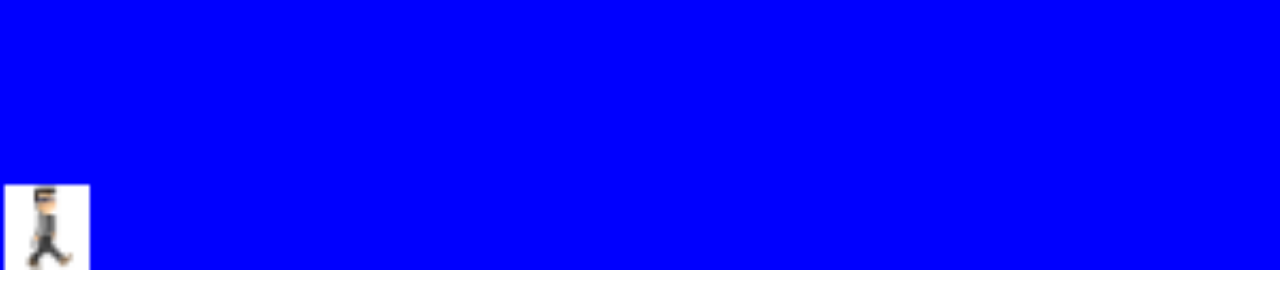
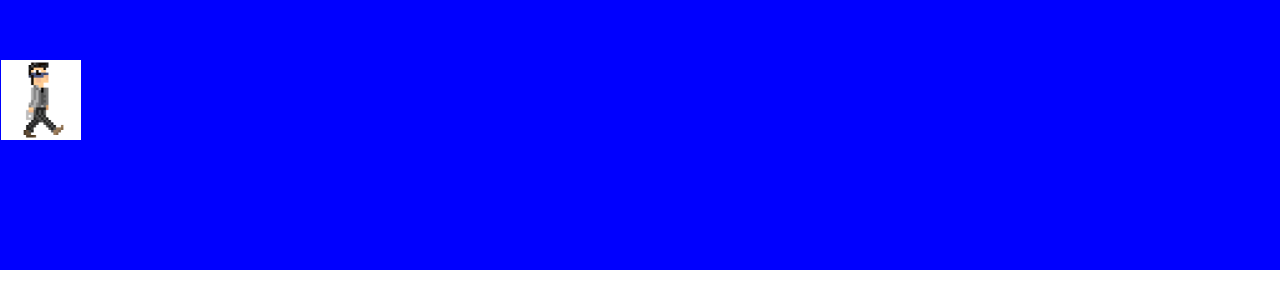
Before and after one commit to Erick-Sptech/projeto-individual, a plain HTML site: page site/galeria.html in a window 1280 px wide. Shown: the part 370-678 px from the top of the page. Drawn offline with Linux system fonts and the light colour scheme.

Commit message:
Melhoria na movimentação do player, adição dos quadros

```diff
--- a/site/galeria.html
+++ b/site/galeria.html
@@ -8,7 +8,11 @@
 </head>
 <body>
     <div style="display: none;">
-        <img id="card">
+        <img id="card1" src="">
+        <img id="card2" src="">
+        <img id="card3" src="">
+        <img id="card4" src="">
+        <img id="card5" src="">
         <img src="assets/player.png" id="player_image">
     </div>
     <!--
@@ -16,7 +20,7 @@
 
     </section>
     -->
-    <canvas class="main" id="galeria"></canvas>
+    <canvas class="main" id="galeria" width="1000" height="80vh"></canvas>
 </body>
 <script src="script.js"></script>
 </html>
--- a/site/script.js
+++ b/site/script.js
@@ -1,38 +1,71 @@
+// declaração das variáveis
+var player = document.getElementById('player_image')
+var cards = {
+    1: document.getElementById('card1'),
+    2: document.getElementById('card2'),
+    3: document.getElementById('card3'),
+    4: document.getElementById('card4'),
+    5: document.getElementById('card5')
+};
+var playerX = 1
+var playerY = 430
+var cardX = 160
+var cardY = 80
+var cardGap = 30
+var cardWidth = 190
+var cardHeigth = 240
+var esquerda = false
+var direita = false
+const QTD_CARDS = 5
+
+// configuração do canvas
+var galeria = document.getElementById('galeria')
+var ctx = galeria.getContext('2d');
+
+galeria.width = window.innerWidth
+galeria.height = window.innerHeight * (80/100)
+
+window.onload = main();
+
+// verifica se usuario apertou direcional direito/esquerdo
 document.addEventListener('keydown', function(event) {
     console.log('Tecla pressionada:', event.key);
     console.log('Código da tecla:', event.code); // Mais específico, como "KeyA", "Enter", etc.
     console.log('Chave específica:', event.keyCode); // Código numérico (obsoleto, use event.code)
     if (event.key == 'ArrowLeft') {
-        ctx.clearRect(0, 0, galeria.width, galeria.height)
-        andar(-2)
+        esquerda = true
     }
     if (event.key == 'ArrowRight') {
-        ctx.clearRect(0, 0, galeria.width, galeria.height)
-        setInterval(andar(2), 300)
+        direita = true
     }
 });
 
-var player = document.getElementById('player_image')
-var card = document.getElementById('card')
-var playerX = 1
-var playerY = 130
-var cardX = 20
-var cardY = 50
+document.addEventListener('keyup', function(event) {
+        if(event.key == 'ArrowLeft') {
+            esquerda = false
+        }
+        if (event.key == 'ArrowRight') {
+            direita = false
+        }
+})
 
-
-var galeria = document.getElementById('galeria')
-var ctx = galeria.getContext('2d');
-card.src = 'assets/card_image.png'
-
-console.log(card.src)
-
-window.onload = main();
-setInterval(log, 500)
+// Função principal do jogo
+function gameLoop () {
+    if(esquerda) {
+        andar(-2)
+    }
+    if(direita) {
+        andar(2)
+    }
+    printarCanvas()
+    requestAnimationFrame(gameLoop)
+}
+// requestAnimationFrame executa continuamente de acordo com a taxa de atualizção (60 fps) substitui setInterval
+requestAnimationFrame(gameLoop)
 
 function main() {
     ctx.clearRect(0, 0, 100, 100)
-    ctx.drawImage(player, playerX , playerY, 20, 20)
-    ctx.drawImage(card, cardX, cardY, 40, 70)
+    ctx.drawImage(player, playerX , playerY, 80, 80)
 
 }
 
@@ -40,18 +73,32 @@ function log() {
     console.log(playerX)
 }
 
+// função que printa o canvas atualizado
+function printarCanvas() {
+    ctx.clearRect(0, 0, galeria.width, galeria.height)
+    ctx.drawImage(player, playerX, playerY, 80, 80)
+    printarCards()
+}
+
+function printarCards() {
+    console.log('A')
+    for (var i = 1; i <= QTD_CARDS; i++) {
+        let card = cards[i];
+        card.src = `assets/card_image1.png`
+        ctx.drawImage(card, cardX + (i - 1) * (cardWidth + cardGap), cardY, cardWidth, cardHeigth);
+    }
+}
+// função que movimenta o player
 function andar(sentido) {
-    if (playerX < 280 && sentido == 2) {
+    // direita
+    if (playerX < window.innerWidth - 100 && sentido > 0) {
         playerX += sentido
         console.log('<')
     }
-    else if (playerX > 0 && sentido == -2){
+    //esquerda
+    else if (playerX > 0 && sentido < 0){
         playerX += sentido
         console.log('>')
     }
-    ctx.drawImage(player, playerX , playerY, 20, 20)
+    ctx.drawImage(player, playerX , playerY, 80, 80)
 }
-
-function andarSmooth() {
-
-}
--- a/site/style.css
+++ b/site/style.css
@@ -9,7 +9,5 @@
 
 .main {
     background-color: blue;
-    width: 100vw;
-    height: 80vh;
     display: flex;
 }
```
Also changed, not shown: site/assets/card_image.png (deleted), site/assets/card_image1.png (added), site/assets/card_image2.png (added).
